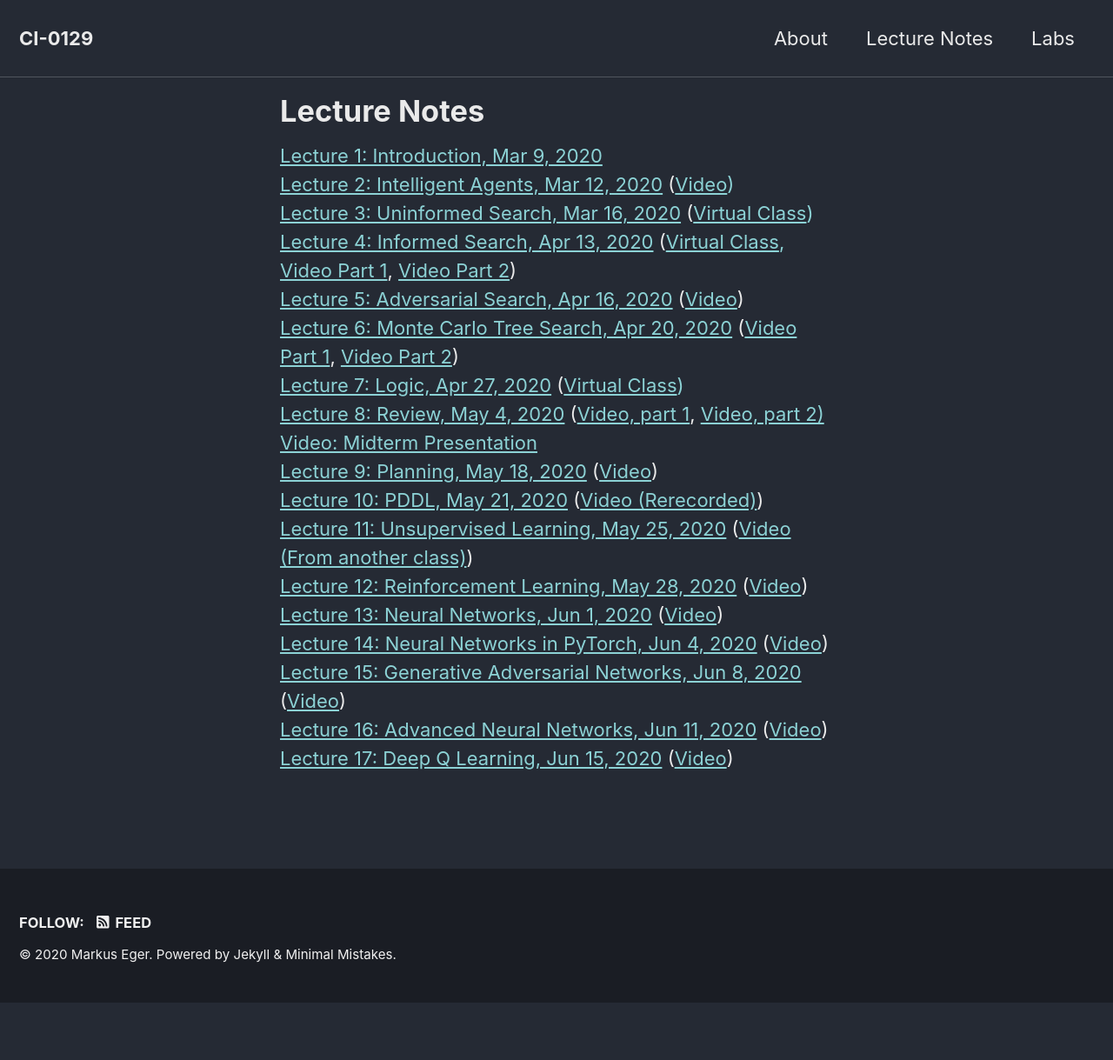
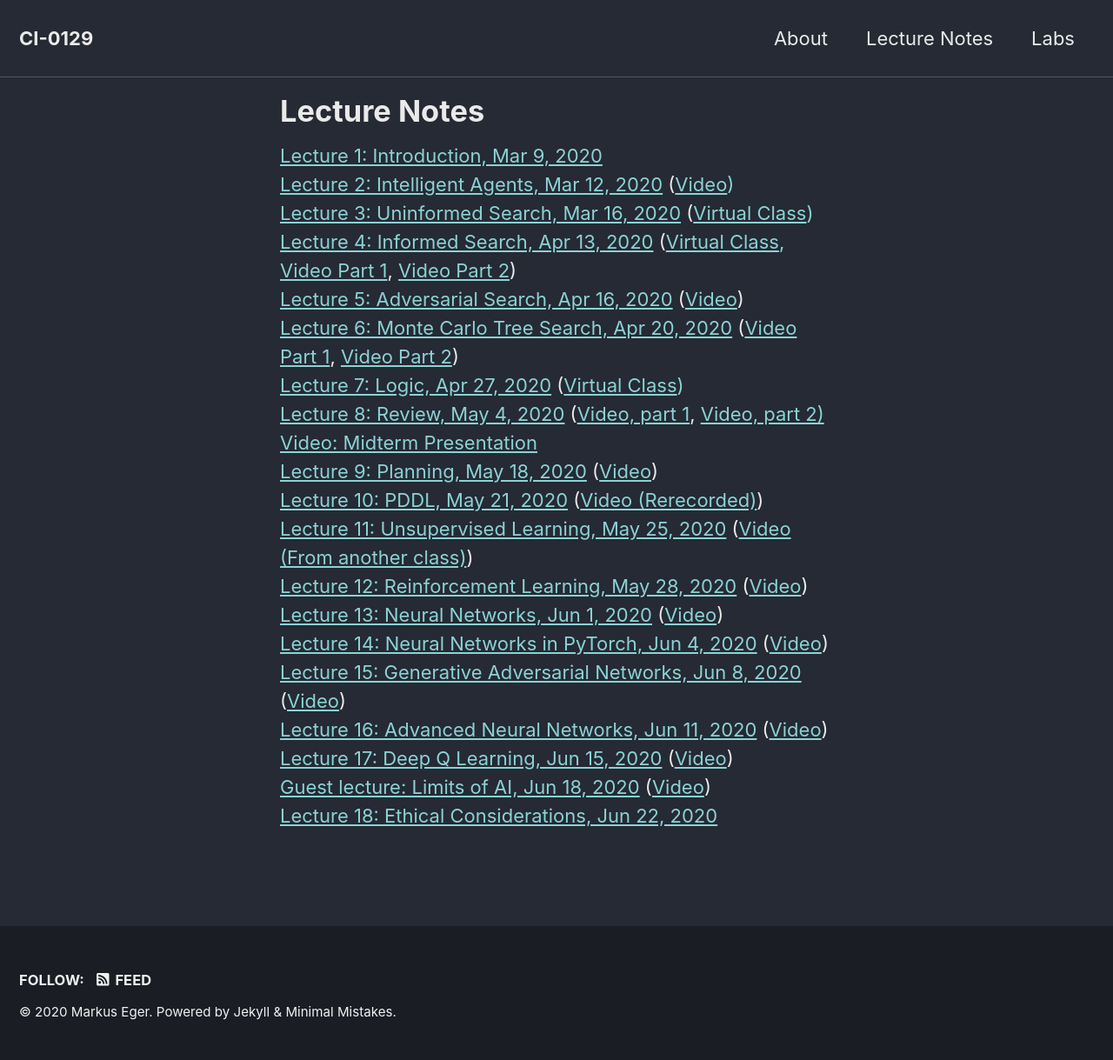
Before and after one commit to yawgmoth/CI-0129, a Jekyll site: the page built from _pages/slides.html, in a window 1280 px wide. Shown: the whole page at 87% size. Built offline with Jekyll 4.4.1, drawn with Linux system fonts in a browser that asks for light colours; cached includes are drawn as plain includes; nearby versions of some CDN libraries; before the commit the page ends 1153 px from its top, so only the background shows below that.

Commit message:
add guest lecture slides + video, and ethics slide to index

```diff
--- a/_pages/slides.html
+++ b/_pages/slides.html
@@ -26,3 +26,5 @@ categories: [frontpage]
 <a href="lecture15.html">Lecture 15: Generative Adversarial Networks, Jun 8, 2020</a> (<a href="https://www.youtube.com/watch?v=yQuW5Gz8mVM">Video</a>) <br/>
 <a href="lecture16.html">Lecture 16: Advanced Neural Networks, Jun 11, 2020</a> (<a href="https://www.youtube.com/watch?v=-nwqdQSbPvw">Video</a>) <br/>
 <a href="lecture17.html">Lecture 17: Deep Q Learning, Jun 15, 2020</a> (<a href="https://www.youtube.com/watch?v=zd04MX2m66s">Video</a>) <br/>
+<a href="/CI-0129/assets/pdf/ailimits.pdf">Guest lecture: Limits of AI, Jun 18, 2020</a> (<a href="https://drive.google.com/file/d/1PAqcuCMpP1CvpcGTUgXtMOMZ-7j99-rQ/view?usp=sharing">Video</a>) <br/>
+<a href="lecture18.html">Lecture 18: Ethical Considerations, Jun 22, 2020</a> <br/>
```
Also changed, not shown: _pages/lecture18.html (+11 -1 lines), 1 other file.
